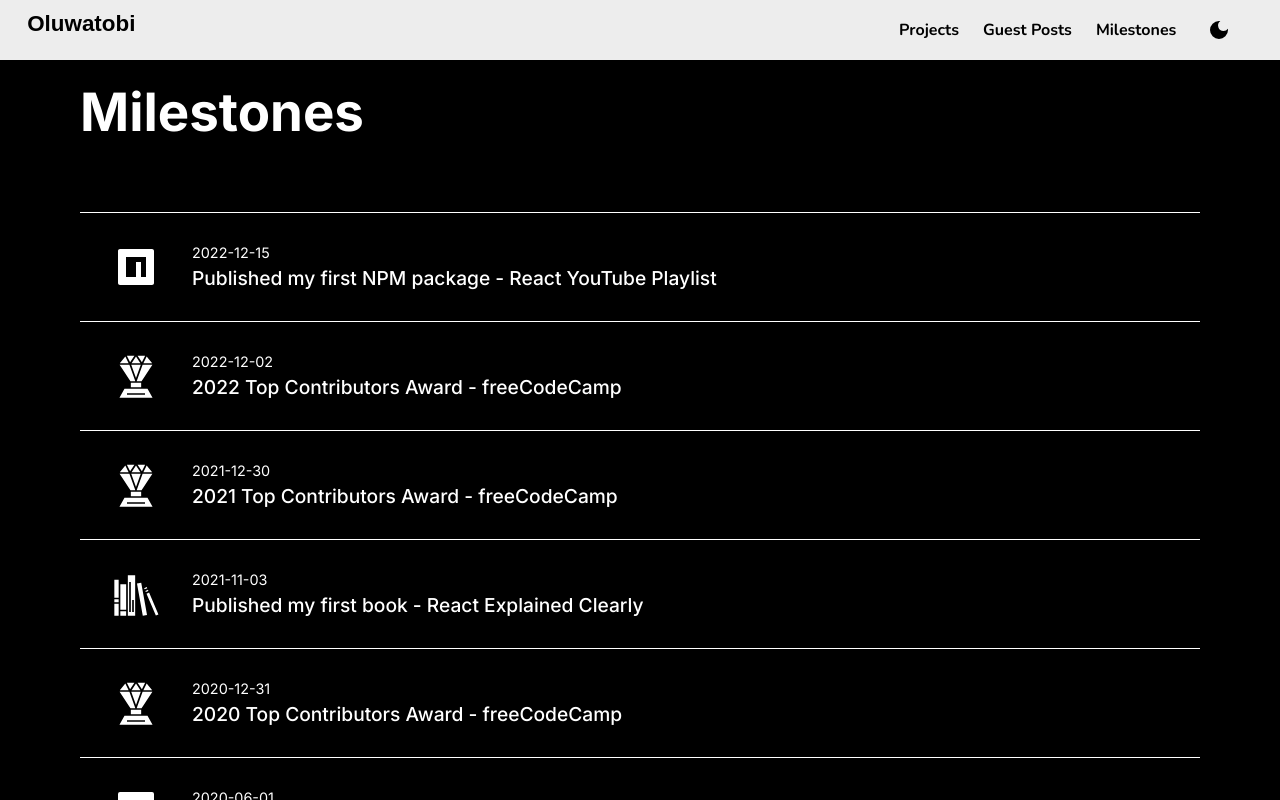
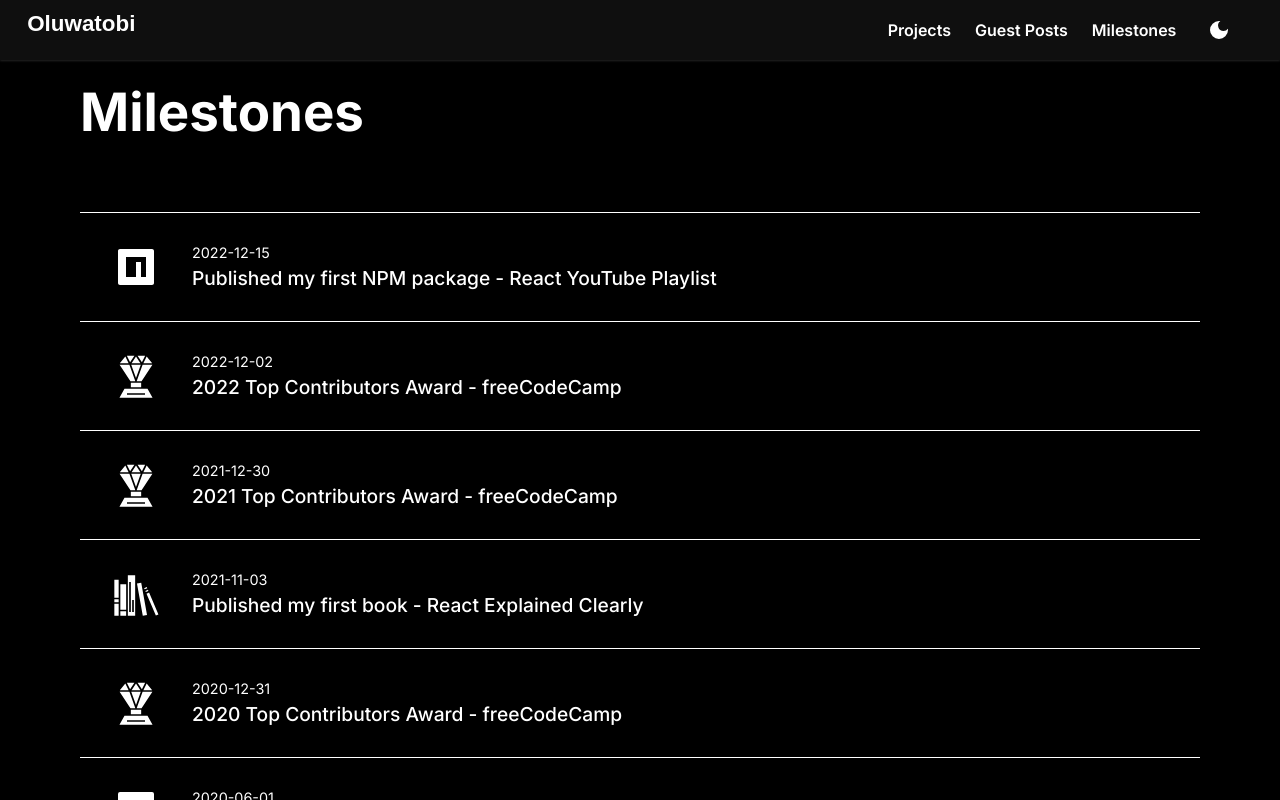
Before and after one commit to oluwatobiss/personal-portfolio, a Next.js app: page /milestones in a window 1280 px wide. Built offline with nearby package versions, Linux system fonts and the light colour scheme; a web font is replaced by a local one.

Commit message:
Define navbar's dark theme color scheme

```diff
--- a/src/components/Navbar.jsx
+++ b/src/components/Navbar.jsx
@@ -1,11 +1,12 @@
 import Link from "next/link";
 import { useState } from "react";
-import { Cairo_Play, Nunito } from "next/font/google";
+import { Cairo_Play, Nunito, Inter } from "next/font/google";
 import { MdContrast, MdDarkMode, MdLightMode } from "react-icons/md";
 import styles from "@/src/styles/Navbar.module.css";
 
 const cairoPlay = Cairo_Play({ subsets: ["latin"] });
 const nunito = Nunito({ subsets: ["latin"] });
+const inter = Inter({ subsets: ["latin"] });
 
 export default function Navbar() {
   const [navThemeIcon, setNavThemeIcon] = useState(<MdDarkMode />);
@@ -57,7 +58,7 @@ export default function Navbar() {
         Oluwatobi
       </Link>
       <span className={styles.navRoutesAndTheme}>
-        <span className={styles.routes}>
+        <span className={`${styles.routes} ${inter.className}`}>
           <Link href="/projects">Projects</Link>
           <Link href="/guest-posts">Guest Posts</Link>
           <Link href="/milestones">Milestones</Link>
--- a/src/styles/Navbar.module.css
+++ b/src/styles/Navbar.module.css
@@ -3,6 +3,19 @@
 /**************************************************/
 
 @media (prefers-color-scheme: light) {
+  .nav {
+    background-color: rgba(255, 255, 255, 0.91);
+    box-shadow: 0 1px 2px 0 rgba(0, 0, 0, 0.1);
+  }
+
+  .nav a {
+    color: var(--primary-color);
+  }
+
+  .themeNavBtn {
+    color: var(--primary-color);
+  }
+
   .themeModal {
     background-color: var(--secondary-color);
     box-shadow: rgba(14, 30, 37, 0.12) 0px 2px 4px 0px,
@@ -15,6 +28,19 @@
 /**************************************************/
 
 @media (prefers-color-scheme: dark) {
+  .nav {
+    background-color: rgba(17, 17, 17, 0.91);
+    box-shadow: 0 1px 2px 0 rgba(255, 255, 255, 0.14);
+  }
+
+  .nav a {
+    color: var(--secondary-color);
+  }
+
+  .themeNavBtn {
+    color: var(--secondary-color);
+  }
+
   .themeModal {
     background-color: var(--primary-color);
     box-shadow: rgba(241, 225, 218, 0.12) 0px 2px 4px 0px,
@@ -29,15 +55,12 @@
   top: 0;
   display: flex;
   justify-content: space-between;
-  box-shadow: 0 1px 2px 0 rgba(0, 0, 0, 0.1);
-  background-color: rgba(255, 255, 255, 0.93);
   backdrop-filter: blur(7px);
   z-index: 50;
 }
 
 .nav a {
   text-decoration: none;
-  color: var(--primary-color);
 }
 
 .navLogo {
@@ -53,7 +76,7 @@
 
 .routes a {
   margin-left: 1.5rem;
-  font-weight: 700;
+  font-weight: 600;
 }
 
 .routes a:hover {
@@ -71,7 +94,6 @@
   margin-left: 1.5rem;
   padding: 7px;
   font-size: 1.5rem;
-  color: var(--primary-color);
   background-color: transparent;
 }
 
--- a/src/styles/globals.css
+++ b/src/styles/globals.css
@@ -21,6 +21,19 @@
   --primary-color: #002147;
   --secondary-color: #fff;
   --accent-color: #000;
+}
+
+:root.light nav {
+  background-color: rgba(255, 255, 255, 0.91);
+  box-shadow: 0 1px 2px 0 rgba(0, 0, 0, 0.1);
+}
+
+:root.light nav a {
+  color: var(--primary-color);
+}
+
+:root.light .theme-nav-btn {
+  color: var(--primary-color);
 }
 
 :root.light .theme-modal {
@@ -69,6 +82,19 @@
 :root.dark {
   --primary-color: #000;
   --secondary-color: #fff;
+}
+
+:root.dark nav {
+  background-color: rgba(17, 17, 17, 0.91);
+  box-shadow: 0 1px 2px 0 rgba(255, 255, 255, 0.14);
+}
+
+:root.dark nav a {
+  color: var(--secondary-color);
+}
+
+:root.dark .theme-nav-btn {
+  color: var(--secondary-color);
 }
 
 :root.dark .theme-modal {
```
